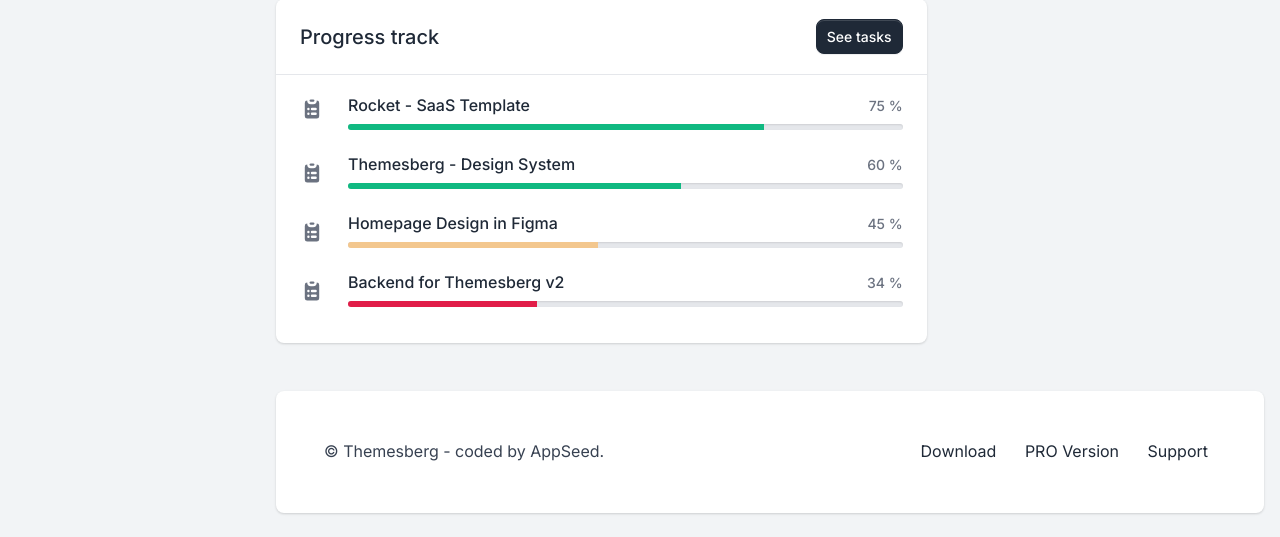
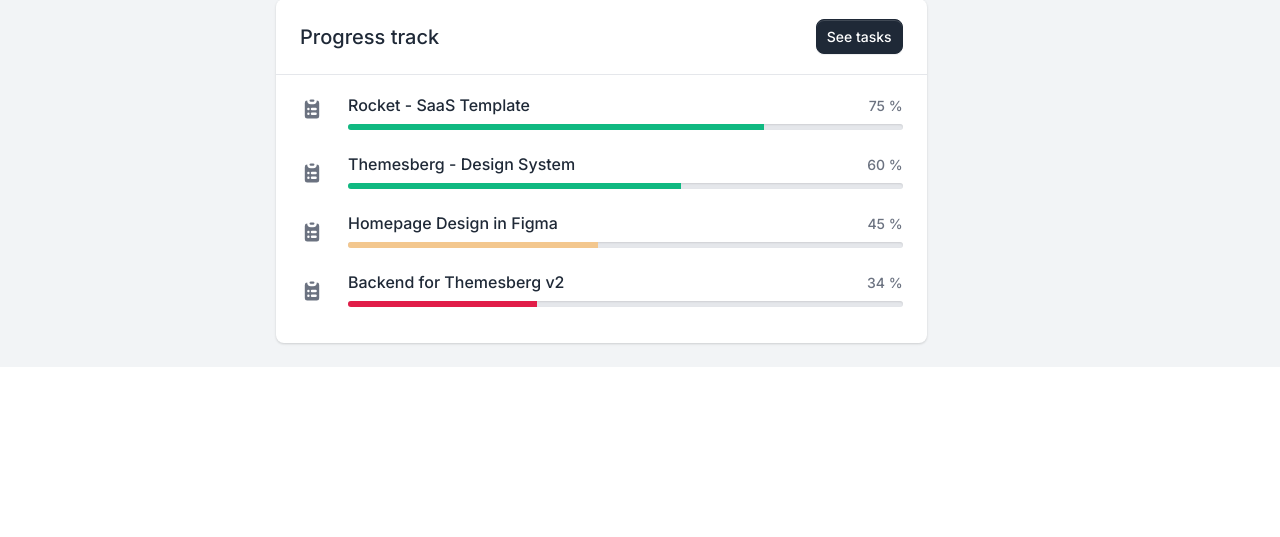
Before and after one commit to Salma-Yassin/Graduation-Project-Customer-Satisfaction-Detection-Using-DeepLearning, a Flask app: page / in a window 1280 px wide. Shown: the part 1152-1689 px from the top of the page. After the commit the page ends 1519 px from the top, so only its background shows below. Run offline with Flask 2, Linux system fonts and the light colour scheme; a user stored in the database is signed in; some libraries are stand-ins or nearby versions.

Commit message:
footer changes

```diff
--- a/apps/templates/includes/footer.html
+++ b/apps/templates/includes/footer.html
@@ -1,4 +1,4 @@
-<footer class="bg-white rounded shadow p-5 mb-4 mt-4">
+<!-- <footer class="bg-white rounded shadow p-5 mb-4 mt-4">
   <div class="row">
     <div class="col-12 col-md-4 col-xl-6 mb-4 mb-md-0">
       <p class="mb-0 text-center text-lg-start">
@@ -6,7 +6,7 @@
       </p>
     </div>
     <div class="col-12 col-md-8 col-xl-6 text-center text-lg-start">
-      <!-- List -->
+      <!- List ->
       <ul class="list-inline list-group-flush list-group-borderless text-md-end mb-0">
         <li class="list-inline-item px-0 px-sm-2">
           <a href="https://appseed.us/product/volt-dashboard/django/" target="_blank">Download</a>
@@ -20,4 +20,4 @@
       </ul>
     </div>
   </div>
-</footer>
+</footer> -->
```
